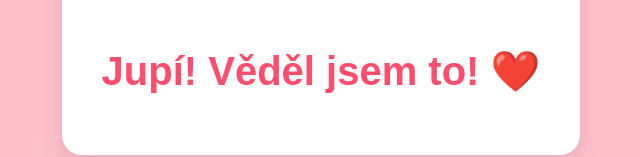
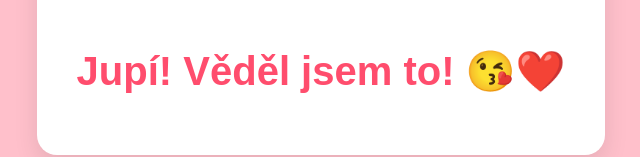
Before and after one commit to Vepter-clueless/Valentine, a plain HTML site: page index.html in a window 1280 px wide. Both pictures are taken after a click on the button "Ano". Shown: the part 419-576 px from the top of the page, without its empty margins (319-959 px from the left). Drawn offline with Linux system fonts and the light colour scheme.

Commit message:
Update image and question text in index.html

```diff
--- a/index.html
+++ b/index.html
@@ -80,9 +80,9 @@
 <body>
 
     <div class="container">
-        <img id="gifImage" src="https://media.tenor.com/fTTVgygNC_gAAAAi/bears-hugging.gif" alt="Cute Bears">
+        <img id="gifImage" src="https://tenor.com/cs/view/bubu-dudu-sseeyall-gif-16264043937215175320" alt="Cute Bears">
 
-        <h1 id="question">Budeš mým Valentýnem?</h1>
+        <h1 id="question">Budeš moje Valentýnka?</h1>
 
         <div class="buttons">
             <button id="yesBtn">Ano</button>
@@ -124,7 +124,7 @@
         // Když klikneš na "Ano"
         yesBtn.addEventListener('click', () => {
             // Změna textu
-            question.innerHTML = "Jupí! Věděl jsem to! ❤️";
+            question.innerHTML = "Jupí! Věděl jsem to! 😘❤️";
 
             // Změna obrázku na oslavný (můžeš vyměnit odkaz)
             gifImage.src = "https://media.tenor.com/gUiu1zyxfzYAAAAi/bear-kiss-bear-kisses.gif";
```
